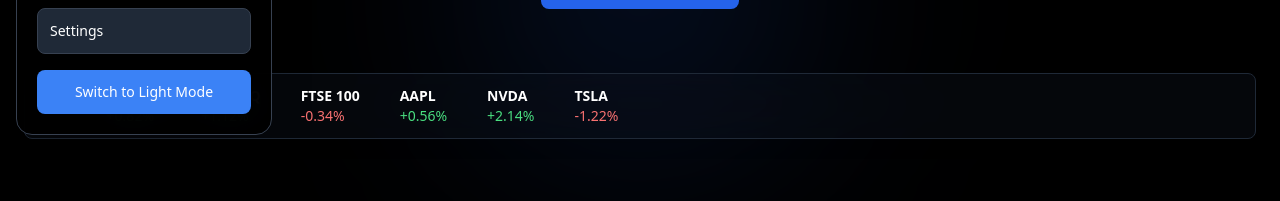
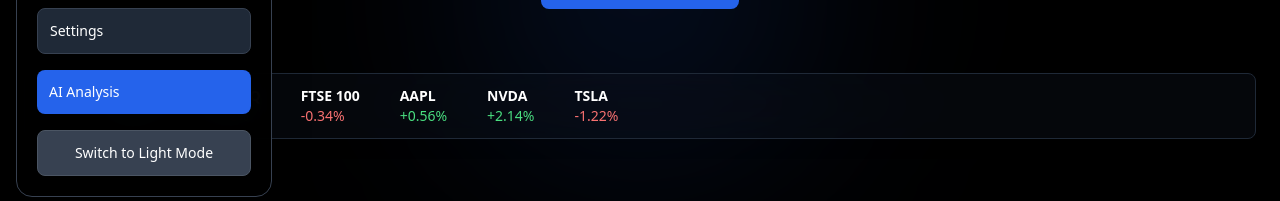
Before and after one commit to Cxntrol01/Trading-Newest, a Next.js app: page / in a window 1280 px wide. Both pictures are taken after a click on the button 42 px from the left and 42 px from the top of the page. Shown: the part 279-480 px from the top of the page. Built offline with nearby package versions, Linux system fonts and the light colour scheme; no server answers.

Commit message:
Update WaffleMenu.tsx

```diff
--- a/components/WaffleMenu.tsx
+++ b/components/WaffleMenu.tsx
@@ -58,6 +58,7 @@
         >
           <div className="grid grid-cols-1 gap-4 text-sm">
 
+            {/* Home */}
             <Link
               href="/"
               className="
@@ -71,6 +72,7 @@
               Home
             </Link>
 
+            {/* Workspace */}
             <Link
               href="/workspace"
               className="
@@ -84,6 +86,7 @@
               Workspace
             </Link>
 
+            {/* Watchlist */}
             <Link
               href="/watchlist"
               className="
@@ -97,6 +100,7 @@
               Watchlist
             </Link>
 
+            {/* Settings */}
             <Link
               href="/settings"
               className="
@@ -110,13 +114,27 @@
               Settings
             </Link>
 
-            {/* THEME SWITCHER INSIDE MENU */}
+            {/* AI Analysis */}
+            <Link
+              href="/ai-analysis"
+              className="
+                p-3 rounded-lg
+                bg-blue-600 text-white
+                hover:bg-blue-700
+                transition font-medium
+              "
+            >
+              AI Analysis
+            </Link>
+
+            {/* Theme Switcher */}
             <button
               onClick={toggleTheme}
               className="
                 p-3 rounded-lg
-                bg-blue-500 text-white
-                hover:bg-blue-600
+                bg-gray-300 dark:bg-gray-700
+                hover:bg-gray-400 dark:hover:bg-gray-600
+                border border-gray-400 dark:border-gray-600
                 transition font-medium
               "
             >
```
